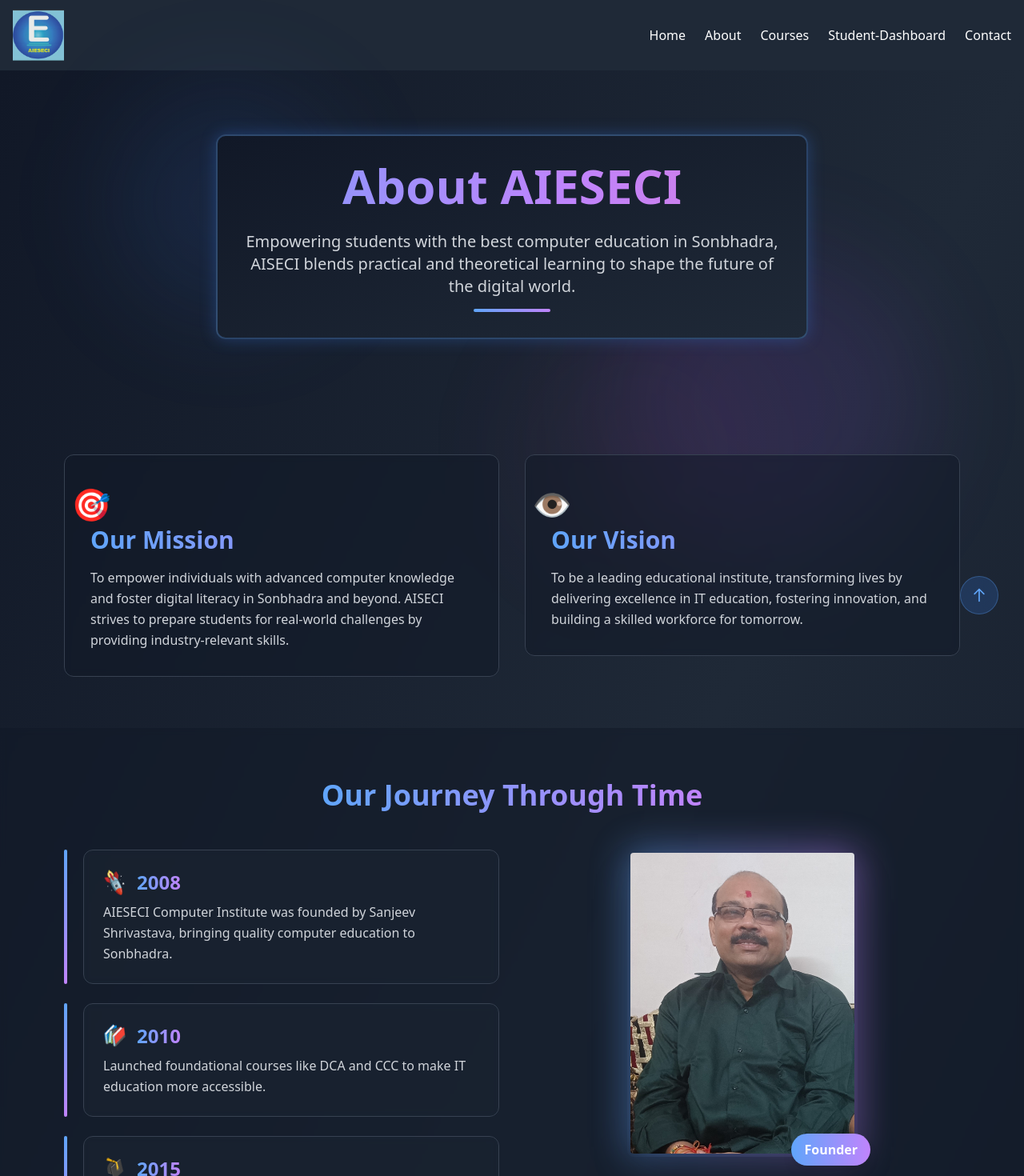
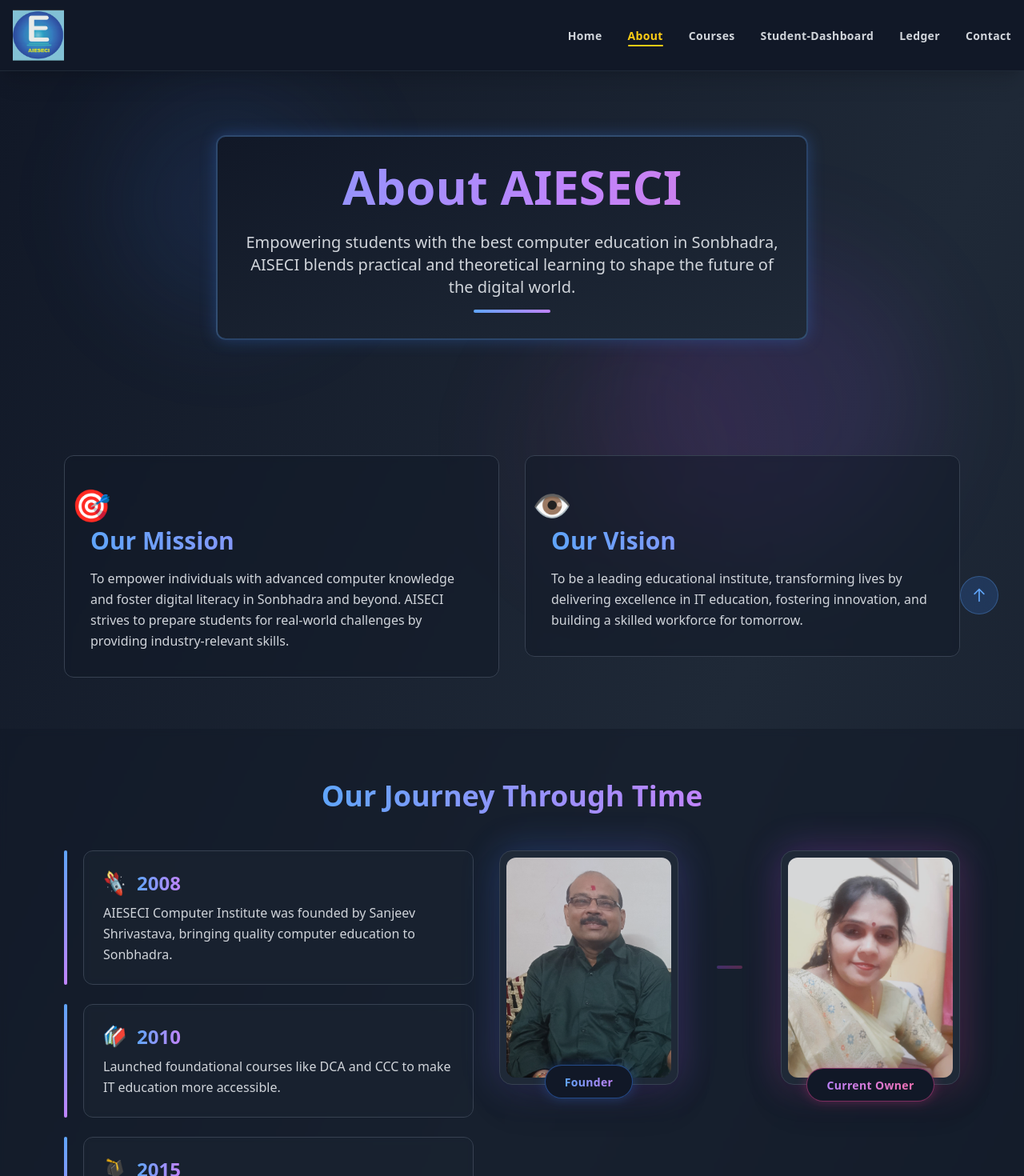
Before and after one commit to Parthshrivastava007/Aieseci, a React (Create React App) app: page /about in a window 1280 px wide. Shown: the top 1470 px of the page at 80% size. Built offline with nearby package versions, Linux system fonts and the light colour scheme.

Commit message:
Done chanegs in navbar and about section

```diff
--- a/src/components/NavBar.js
+++ b/src/components/NavBar.js
@@ -1,15 +1,30 @@
 import React, { useState } from "react";
-import { Link } from "react-router-dom";
+import { Link, useLocation } from "react-router-dom";
+import { motion, AnimatePresence } from "framer-motion";
 import LogoAiseci from "../assets/Images/LogoAiseci.png";
 
 const Navbar = () => {
   const [isMobileMenuOpen, setMobileMenuOpen] = useState(false);
+  const location = useLocation();
+
+  const menuItems = [
+    { name: "Home", path: "/" },
+    { name: "About", path: "/about" },
+    { name: "Courses", path: "/courses" },
+    { name: "Student-Dashboard", path: "/enrollementtable" },
+    { name: "Ledger", path: "/feetracker" },
+    { name: "Contact", path: "/contact" },
+  ];
 
   return (
-    <nav className="bg-gray-800 text-white shadow-md">
+    <nav className="bg-gray-900 text-white shadow-xl sticky top-0 z-[100] border-b border-gray-800">
       <div className="container mx-auto px-4 py-3 flex justify-between items-center">
-        {/* Logo and Tagline */}
-        <div>
+        {/* Logo */}
+        <motion.div
+          whileHover={{ scale: 1.05 }}
+          whileTap={{ scale: 0.95 }}
+          className="relative z-[110]"
+        >
           <Link to="/">
             <img
               src={LogoAiseci}
@@ -17,112 +32,118 @@ const Navbar = () => {
               className="w-12 h-12 sm:w-14 sm:h-14 md:w-16 md:h-16 object-contain"
             />
           </Link>
-        </div>
+        </motion.div>
 
         {/* Desktop Menu */}
-        <ul className="hidden md:flex space-x-6">
-          <li>
+        <ul className="hidden md:flex space-x-8">
+          {menuItems.map((item) => (
+            <li key={item.path}>
               <Link
-              to="/"
-              className="hover:text-yellow-400 transition-colors duration-300"
+                to={item.path}
+                className={`relative py-1 text-sm font-semibold tracking-wide transition-colors duration-300 group ${
+                  location.pathname === item.path ? "text-yellow-400" : "text-gray-300 hover:text-yellow-400"
+                }`}
               >
-              Home
+                <motion.span
+                  whileHover={{ y: -2 }}
+                  className="inline-block"
+                >
+                  {item.name}
+                </motion.span>
+
+                {/* Animated Underline */}
+                <span className={`absolute bottom-0 left-0 h-0.5 bg-yellow-400 transition-all duration-300 rounded-full ${
+                  location.pathname === item.path ? "w-full" : "w-0 group-hover:w-full"
+                }`} />
               </Link>
             </li>
-          <li>
-            <Link
-              to="/about"
-              className="hover:text-yellow-400 transition-colors duration-300"
-            >
-              About
-            </Link>
-          </li>
-          <li>
-            <Link
-              to="/courses"
-              className="hover:text-yellow-400 transition-colors duration-300"
-            >
-              Courses
-            </Link>
-          </li>
-          <li>
-            <Link
-              to="/enrollementtable"
-              className="hover:text-yellow-400 transition-colors duration-300"
-            >
-              Student-Dashboard
-            </Link>
-          </li>
-          <li>
-            <Link
-              to="/contact"
-              className="hover:text-yellow-400 transition-colors duration-300"
-            >
-              Contact
-            </Link>
-          </li>
+          ))}
         </ul>
 
-        {/* Mobile Menu Toggle Button */}
+        {/* Animated Hamburger Toggle */}
         <button
-          className="md:hidden text-xl focus:outline-none"
+          className="md:hidden relative z-[110] w-10 h-10 flex flex-col items-center justify-center space-y-1.5 outline-none focus:outline-none"
           onClick={() => setMobileMenuOpen(!isMobileMenuOpen)}
         >
-          {isMobileMenuOpen ? "✕" : "☰"}
+          <motion.span
+            animate={isMobileMenuOpen ? { rotate: 45, y: 8 } : { rotate: 0, y: 0 }}
+            className="w-8 h-0.5 bg-yellow-400 rounded-full block"
+          />
+          <motion.span
+            animate={isMobileMenuOpen ? { opacity: 0, x: -10 } : { opacity: 1, x: 0 }}
+            className="w-8 h-0.5 bg-yellow-400 rounded-full block"
+          />
+          <motion.span
+            animate={isMobileMenuOpen ? { rotate: -45, y: -8 } : { rotate: 0, y: 0 }}
+            className="w-8 h-0.5 bg-yellow-400 rounded-full block"
+          />
         </button>
       </div>
 
-      {/* Mobile Menu */}
+      {/* Side Mobile Menu */}
+      <AnimatePresence>
         {isMobileMenuOpen && (
-        <div className="md:hidden bg-gray-800">
-          <ul className="flex flex-col space-y-2 py-4 px-6">
-            <li>
+          <>
+            {/* Backdrop Overlay */}
+            <motion.div
+              initial={{ opacity: 0 }}
+              animate={{ opacity: 1 }}
+              exit={{ opacity: 0 }}
+              onClick={() => setMobileMenuOpen(false)}
+              className="fixed inset-0 bg-black/60 backdrop-blur-sm z-[100]"
+            />
+
+            {/* Side Menu Drawer */}
+            <motion.div
+              initial={{ x: "100%" }}
+              animate={{ x: 0 }}
+              exit={{ x: "100%" }}
+              transition={{ type: "spring", stiffness: 300, damping: 30 }}
+              className="fixed top-0 right-0 h-full w-[280px] bg-gray-900 shadow-2xl z-[105] border-l border-gray-800"
+            >
+              <div className="flex flex-col h-full pt-28 px-10">
+                <ul className="flex flex-col space-y-8">
+                  {menuItems.map((item, index) => (
+                    <motion.li
+                      key={item.path}
+                      initial={{ opacity: 0, x: 20 }}
+                      animate={{ opacity: 1, x: 0 }}
+                      transition={{ delay: index * 0.1 + 0.2 }}
+                    >
                       <Link
-                to="/"
+                        to={item.path}
                         onClick={() => setMobileMenuOpen(false)}
-                className="block hover:text-yellow-400 transition-colors duration-300"
+                        className={`text-xl font-bold transition-all duration-300 flex items-center group ${
+                          location.pathname === item.path ? "text-yellow-400" : "text-gray-100 hover:text-yellow-400"
+                        }`}
                       >
-                Home
+                        <motion.span
+                          whileHover={{ x: 10 }}
+                          className="flex items-center"
+                        >
+                          {item.name}
+                          <motion.span
+                            initial={{ opacity: 0, x: -5 }}
+                            whileHover={{ opacity: 1, x: 5 }}
+                            className="ml-2 text-yellow-400"
+                          >
+                            →
+                          </motion.span>
+                        </motion.span>
                       </Link>
-            </li>
-            <li>
-              <Link
-                to="/about"
-                onClick={() => setMobileMenuOpen(false)}
-                className="block hover:text-yellow-400 transition-colors duration-300"
-              >
-                About
-              </Link>
-            </li>
-            <li>
-              <Link
-                to="/courses"
-                onClick={() => setMobileMenuOpen(false)}
-                className="block hover:text-yellow-400 transition-colors duration-300"
-              >
-                Courses
-              </Link>
-            </li>
-            <li>
-              <Link
-                to="/enrollementtable"
-                className="hover:text-yellow-400 transition-colors duration-300"
-              >
-                Student-Dashboard
-              </Link>
-            </li>
-            <li>
-              <Link
-                to="/contact"
-                onClick={() => setMobileMenuOpen(false)}
-                className="block hover:text-yellow-400 transition-colors duration-300"
-              >
-                Contact
-              </Link>
-            </li>
+                    </motion.li>
+                  ))}
                 </ul>
+
+                <div className="mt-auto mb-12">
+                   <p className="text-gray-500 text-xs font-bold uppercase tracking-widest mb-4">AIESECI Computer Institute</p>
+                   <div className="w-12 h-1 bg-yellow-400 rounded-full" />
                 </div>
+              </div>
+            </motion.div>
+          </>
         )}
+      </AnimatePresence>
     </nav>
   );
 };
--- a/src/pages/About.js
+++ b/src/pages/About.js
@@ -3,6 +3,7 @@ import AOS from "aos";
 import "aos/dist/aos.css";
 import { motion } from "framer-motion";
 import papa from "../assets/Images/papa.jpg";
+import maa from "../assets/Images/Maa.jpeg";
 import { Link } from "react-router-dom";
 
 const About = () => {
@@ -373,41 +374,82 @@ const About = () => {
           </motion.div>
 
           <motion.div
-            className="flex justify-center items-center flex-1"
+            className="flex justify-center items-center flex-1 w-full mt-10 md:mt-0"
             variants={scaleIn}
             initial="hidden"
             whileInView="visible"
             viewport={{ once: true }}
           >
-            <motion.div
-              whileHover={{ scale: 1.05, rotate: 2 }}
-              transition={{ type: "spring", stiffness: 300 }}
-              className="relative"
-            >
-              {/* Image Glow Effect */}
-              <div className="absolute inset-0 bg-gradient-to-r from-blue-400 to-purple-400 rounded-lg blur-xl opacity-50 group-hover:opacity-75 transition-opacity duration-300" />
+            <div className="flex flex-col sm:flex-row items-center gap-8 lg:gap-12 w-full justify-center perspective-1000">
 
-              <img
-                src={papa}
-                alt="Founder"
-                className="relative w-72 aspect-[3/4] rounded-lg object-cover object-top shadow-2xl border-4 border-transparent hover:border-blue-400/50 transition-all duration-300"
-              />
+              {/* Founder Image (Papa) */}
+              <motion.div
+                whileHover={{ scale: 1.05, rotateY: 10, rotateX: 5 }}
+                transition={{ type: "spring", stiffness: 300, damping: 20 }}
+                className="relative group w-48 sm:w-56"
+                style={{ transformStyle: "preserve-3d" }}
+              >
+                <div className="absolute inset-0 bg-gradient-to-br from-blue-500 to-purple-500 rounded-2xl blur-xl opacity-30 group-hover:opacity-60 transition-opacity duration-500" />
+                <div className="relative rounded-2xl bg-gray-800 p-2 shadow-2xl border border-gray-700 group-hover:border-blue-400/50 transition-colors duration-500">
+                  <div className="overflow-hidden rounded-xl bg-gray-900 aspect-[3/4]">
+                    <img
+                      src={papa}
+                      alt="Founder - Sanjeev Shrivastava"
+                      className="w-full h-full object-cover object-top opacity-90 group-hover:opacity-100 group-hover:scale-110 transition-all duration-700"
+                    />
+                  </div>
 
-              {/* Floating Badge */}
+                  {/* Floating Label */}
+                  <div className="absolute -bottom-5 inset-x-0 flex justify-center translate-z-10">
+                    <motion.div
+                      className="bg-gray-900 border border-blue-500/50 text-white px-6 py-2 rounded-full shadow-[0_0_15px_rgba(59,130,246,0.3)] backdrop-blur-md"
+                      animate={{ y: [-2, 2, -2] }}
+                      transition={{ duration: 3, repeat: Infinity, ease: "easeInOut" }}
+                    >
+                      <span className="font-bold text-sm tracking-wide bg-gradient-to-r from-blue-400 to-purple-400 bg-clip-text text-transparent">
+                        Founder
+                      </span>
+                    </motion.div>
+                  </div>
+                </div>
+              </motion.div>
+
+              {/* Connecting Line (Visible on Desktop) */}
+              <div className="hidden sm:block w-8 h-1 bg-gradient-to-r from-purple-500/30 to-pink-500/30 rounded-full" />
+
+              {/* Current Owner Image (Maa) */}
               <motion.div
-                className="absolute -bottom-4 -right-4 bg-gradient-to-r from-blue-400 to-purple-400 text-white px-4 py-2 rounded-full shadow-lg"
-                animate={{
-                  y: [-5, 5, -5],
-                }}
-                transition={{
-                  duration: 2,
-                  repeat: Infinity,
-                  ease: "easeInOut",
-                }}
+                whileHover={{ scale: 1.05, rotateY: -10, rotateX: 5 }}
+                transition={{ type: "spring", stiffness: 300, damping: 20 }}
+                className="relative group w-48 sm:w-56 mt-6 sm:mt-0"
+                style={{ transformStyle: "preserve-3d" }}
               >
-                <span className="font-semibold">Founder</span>
+                <div className="absolute inset-0 bg-gradient-to-br from-purple-500 to-pink-500 rounded-2xl blur-xl opacity-30 group-hover:opacity-60 transition-opacity duration-500" />
+                <div className="relative rounded-2xl bg-gray-800 p-2 shadow-2xl border border-gray-700 group-hover:border-pink-400/50 transition-colors duration-500">
+                  <div className="overflow-hidden rounded-xl bg-gray-900 aspect-[3/4]">
+                    <img
+                      src={maa}
+                      alt="Current Owner - Iti Shrivastava"
+                      className="w-full h-full object-cover object-top opacity-90 group-hover:opacity-100 group-hover:scale-110 transition-all duration-700"
+                    />
+                  </div>
+
+                  {/* Floating Label */}
+                  <div className="absolute -bottom-5 inset-x-0 flex justify-center translate-z-10">
+                    <motion.div
+                      className="bg-gray-900 border border-pink-500/50 text-white px-6 py-2 rounded-full shadow-[0_0_15px_rgba(236,72,153,0.3)] backdrop-blur-md"
+                      animate={{ y: [-2, 2, -2] }}
+                      transition={{ duration: 3.5, repeat: Infinity, ease: "easeInOut", delay: 0.5 }}
+                    >
+                      <span className="font-bold text-sm tracking-wide bg-gradient-to-r from-purple-400 to-pink-400 bg-clip-text text-transparent">
+                        Current Owner
+                      </span>
+                    </motion.div>
+                  </div>
+                </div>
               </motion.div>
-            </motion.div>
+
+            </div>
           </motion.div>
         </div>
       </motion.section>
```
Also changed, not shown: src/assets/Images/Maa.jpeg (added), src/assets/Images/mummy.png (deleted). Lines whose indentation alone changed are shown as unchanged.
